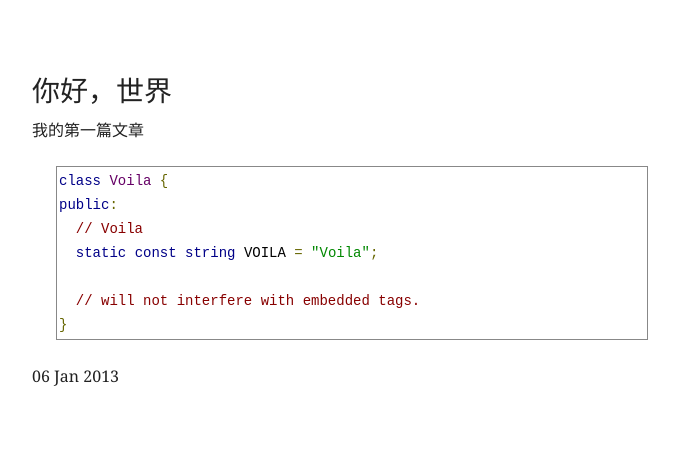
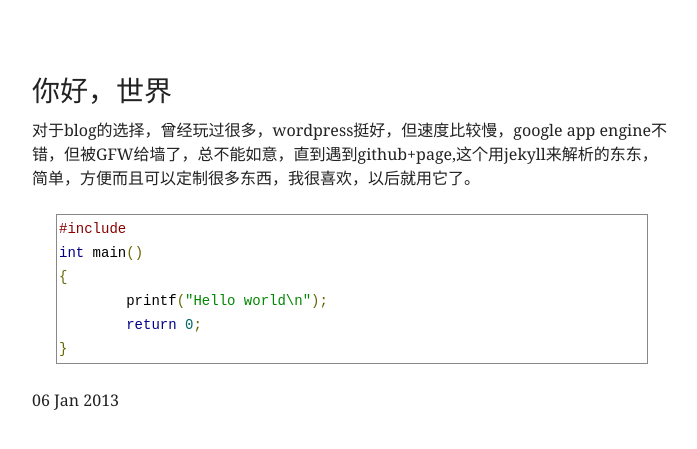
Before and after one commit to since1q80/me, a Jekyll site: the page built from _posts/2013-01-06-hello-world.html, in a window 1280 px wide. Shown: the top 449 px of the page, without its empty margins (288-985 px from the left). Built offline with Jekyll 4.4.1, drawn with Linux system fonts in a browser that asks for light colours; Markdown is read by kramdown in place of the engine named in the settings.

Commit message:
update 1st blog

```diff
--- a/_posts/2013-01-06-hello-world.html
+++ b/_posts/2013-01-06-hello-world.html
@@ -3,14 +3,13 @@ layout: default
 title: 你好，世界
 ---
 <h2>{{ page.title }}</h2>
-<p>我的第一篇文章</p>
+<p>对于blog的选择，曾经玩过很多，wordpress挺好，但速度比较慢，google app engine不错，但被GFW给墙了，总不能如意，直到遇到github+page,这个用jekyll来解析的东东，简单，方便而且可以定制很多东西，我很喜欢，以后就用它了。</p>
 <pre class="prettyprint">
-class Voila {
-public:
-  // Voila
-  static const string VOILA = "Voila";
-
-  // will not interfere with embedded tags.
+#include <stdio.h>
+int main()
+{
+	printf("Hello world\n");
+	return 0;
 }
 </pre>
 
--- a/index.html
+++ b/index.html
@@ -1,11 +1,11 @@
 ---
 layout: default
-title: 我的Blog
+title: 凯文的世界
 ---
 　　<h2>{{ page.title }}</h2>
 　　<p>最新文章</p>
 　　<ul>
 　　　　{% for post in site.posts %}
-　　　　　　<li>{{ post.date | date_to_string }} <a href="{{ site.baseurl }}{{ post.url }}">{{ post.title }}</a></li>
+　　　　　　<li><a href="{{ site.baseurl }}{{ post.url }}">{{ post.title }}</a> {{ post.date | date_to_string }} </li>
 　　　　{% endfor %}
 　　</ul>
```
